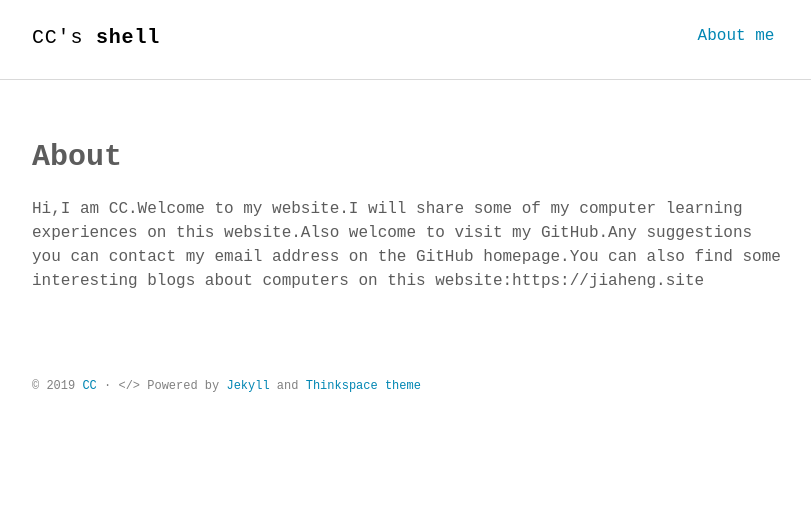
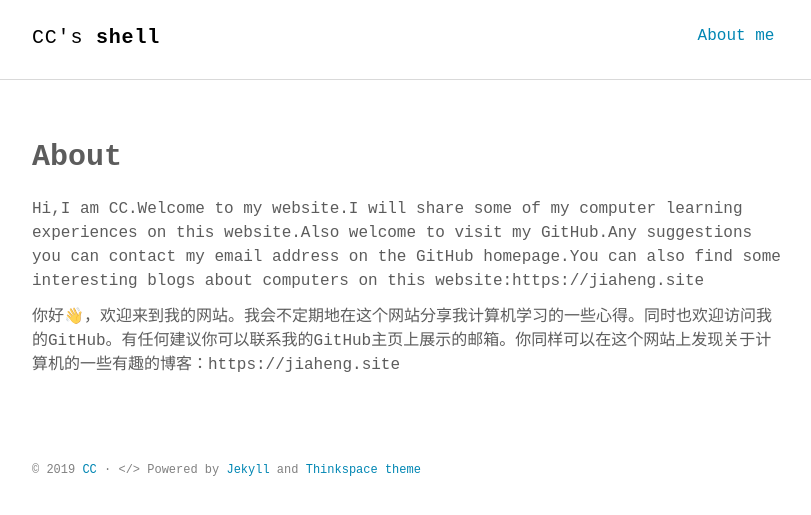
Before and after one commit to hanchenchen/hanchenchen.github.io, a Jekyll site: the page built from about.md, in a window 1280 px wide. Shown: the top 515 px of the page, without its empty margins (232-1043 px from the left). Built offline with Jekyll 4.4.1, drawn with Linux system fonts in a browser that asks for light colours; some web fonts are replaced.

Commit message:
modify about_cn

```diff
--- a/about.md
+++ b/about.md
@@ -5,3 +5,7 @@ permalink: /about/
 ---
 
 Hi,I am CC.Welcome to my website.I will share some of my computer learning experiences on this website.Also welcome to visit my GitHub.Any suggestions you can contact my email address on the GitHub homepage.You can also find some interesting blogs about computers on this website:https://jiaheng.site
+
+
+
+你好👋，欢迎来到我的网站。我会不定期地在这个网站分享我计算机学习的一些心得。同时也欢迎访问我的GitHub。有任何建议你可以联系我的GitHub主页上展示的邮箱。你同样可以在这个网站上发现关于计算机的一些有趣的博客：https://jiaheng.site
```
